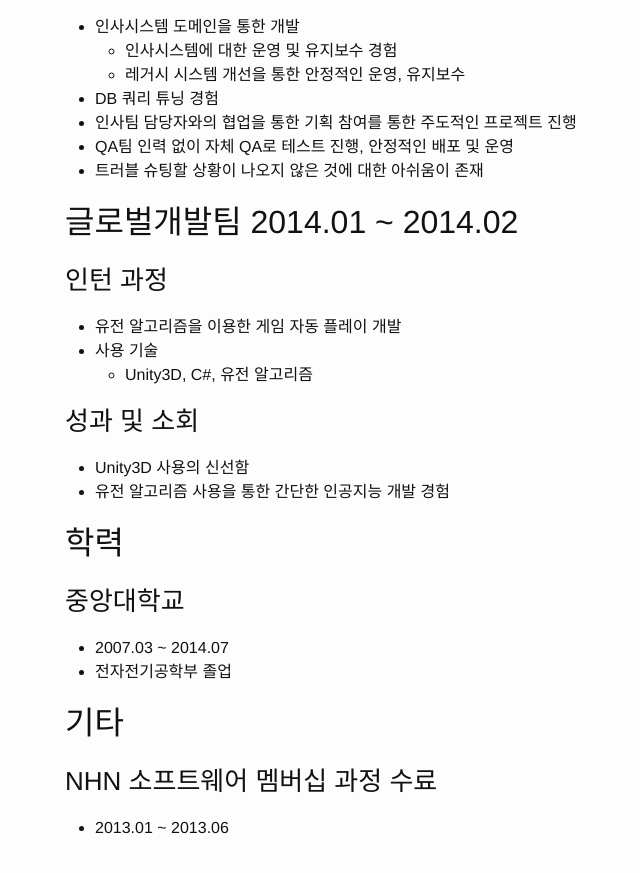
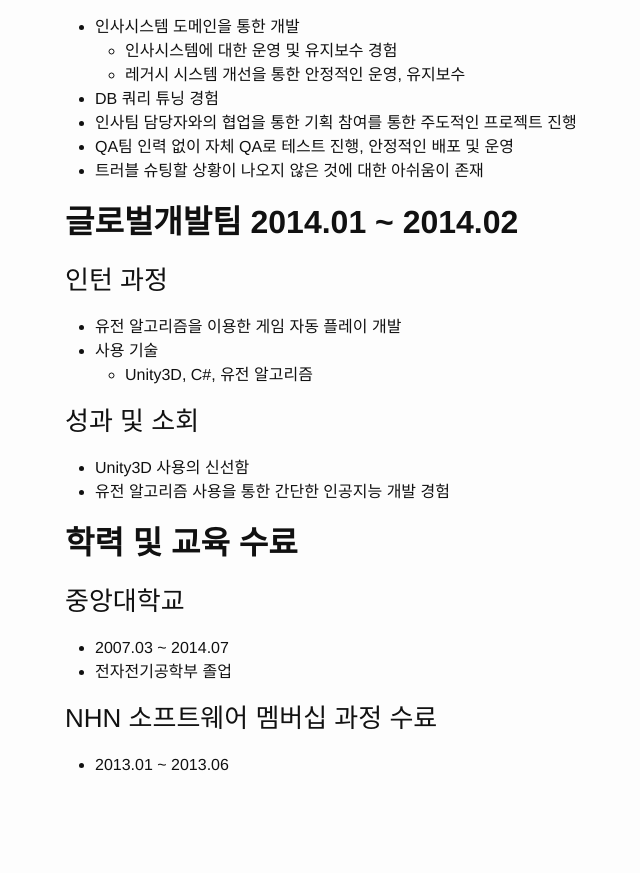
Before and after one commit to ColdWM/resume, a Jekyll site: the page built from _posts/2021-08-20-resume.md, in a window 1280 px wide and 900 px high, scrolled down 2018 px. Shown: the top 873 px of the window, without its empty margins (205-845 px from the left). Built offline with Jekyll 4.4.1, drawn with Linux system fonts in a browser that asks for light colours; Markdown is read by kramdown in place of the engine named in the settings; after the commit the page ends 2855 px from its top, so only the background shows below that.

Commit message:
resume update

````diff
--- a/_posts/2021-08-20-resume.md
+++ b/_posts/2021-08-20-resume.md
@@ -15,7 +15,7 @@ categories: resume
 필요하다면 기획서를 직접 만들어서라도 체계적인 개발 프로세스를 갖추는 것을 좋아합니다.
 ```
 
-## 데이터플랫폼개발팀 2019.02 ~ 현재
+## **데이터플랫폼개발팀 2019.02 ~ 현재**
 ### Log & Crash Search
 * 2020.04 ~ 현재
 * 클라이언트와 서버 로그를 수집하여 검색, 조회하는 서비스
@@ -53,7 +53,7 @@ categories: resume
   * ArgoCD를 이용한 컨테이너 배포 및 관리 솔루션 적용
 
 
-## 경영정보시스템개발팀 2014.09 ~ 2019.02
+## **경영정보시스템개발팀 2014.09 ~ 2019.02**
 ### 인사시스템
 * 2014.09 ~ 2019.02
 * 역할
@@ -87,7 +87,7 @@ categories: resume
 * QA팀 인력 없이 자체 QA로 테스트 진행, 안정적인 배포 및 운영
 * 트러블 슈팅할 상황이 나오지 않은 것에 대한 아쉬움이 존재
 
-## 글로벌개발팀 2014.01 ~ 2014.02
+## **글로벌개발팀 2014.01 ~ 2014.02**
 ### 인턴 과정
 * 유전 알고리즘을 이용한 게임 자동 플레이 개발
 * 사용 기술
@@ -97,11 +97,10 @@ categories: resume
 * Unity3D 사용의 신선함
 * 유전 알고리즘 사용을 통한 간단한 인공지능 개발 경험
 
-## 학력
+## **학력 및 교육 수료**
 ### 중앙대학교
 * 2007.03 ~ 2014.07
 * 전자전기공학부 졸업
 
-## 기타
 ### NHN 소프트웨어 멤버십 과정 수료
 * 2013.01 ~ 2013.06
````
